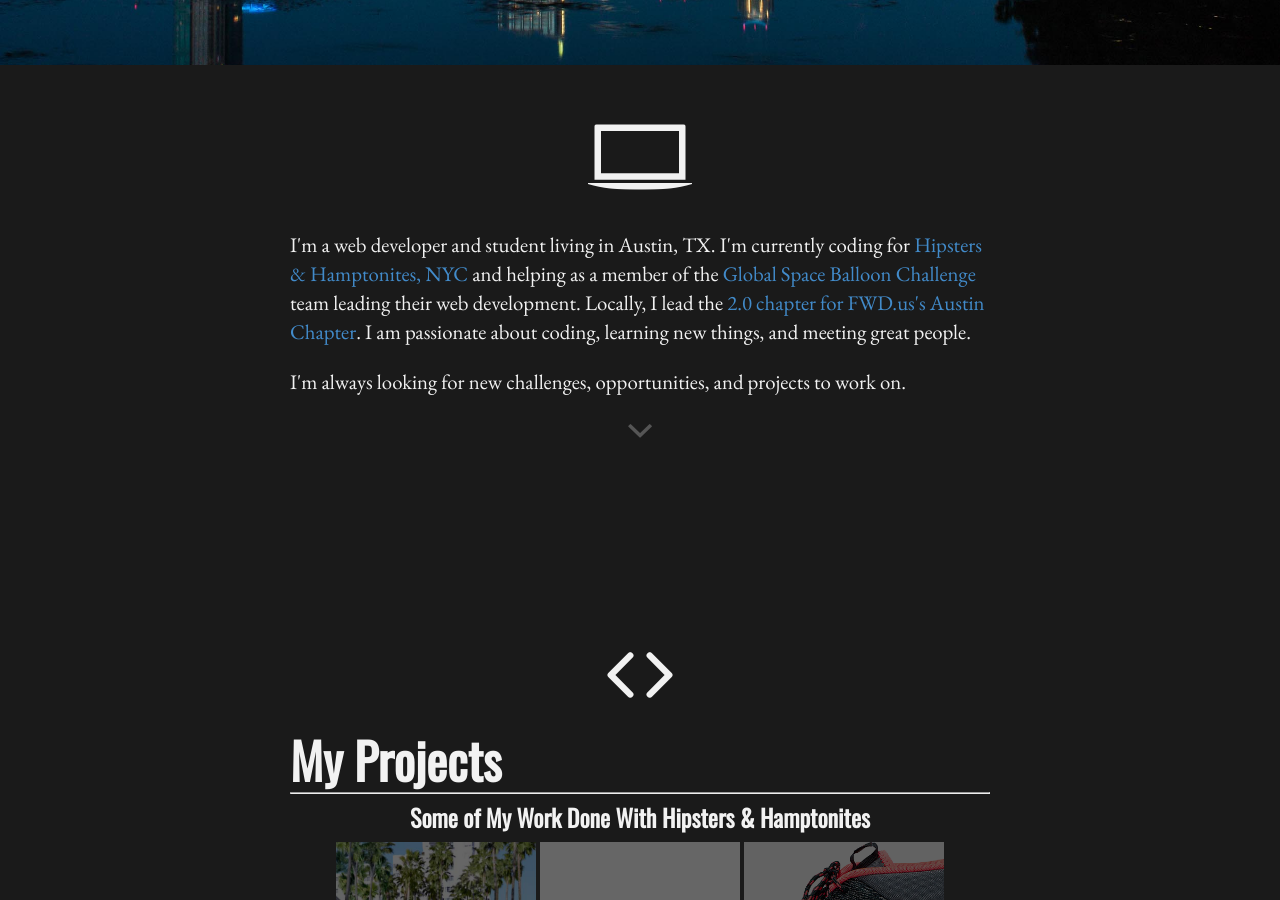
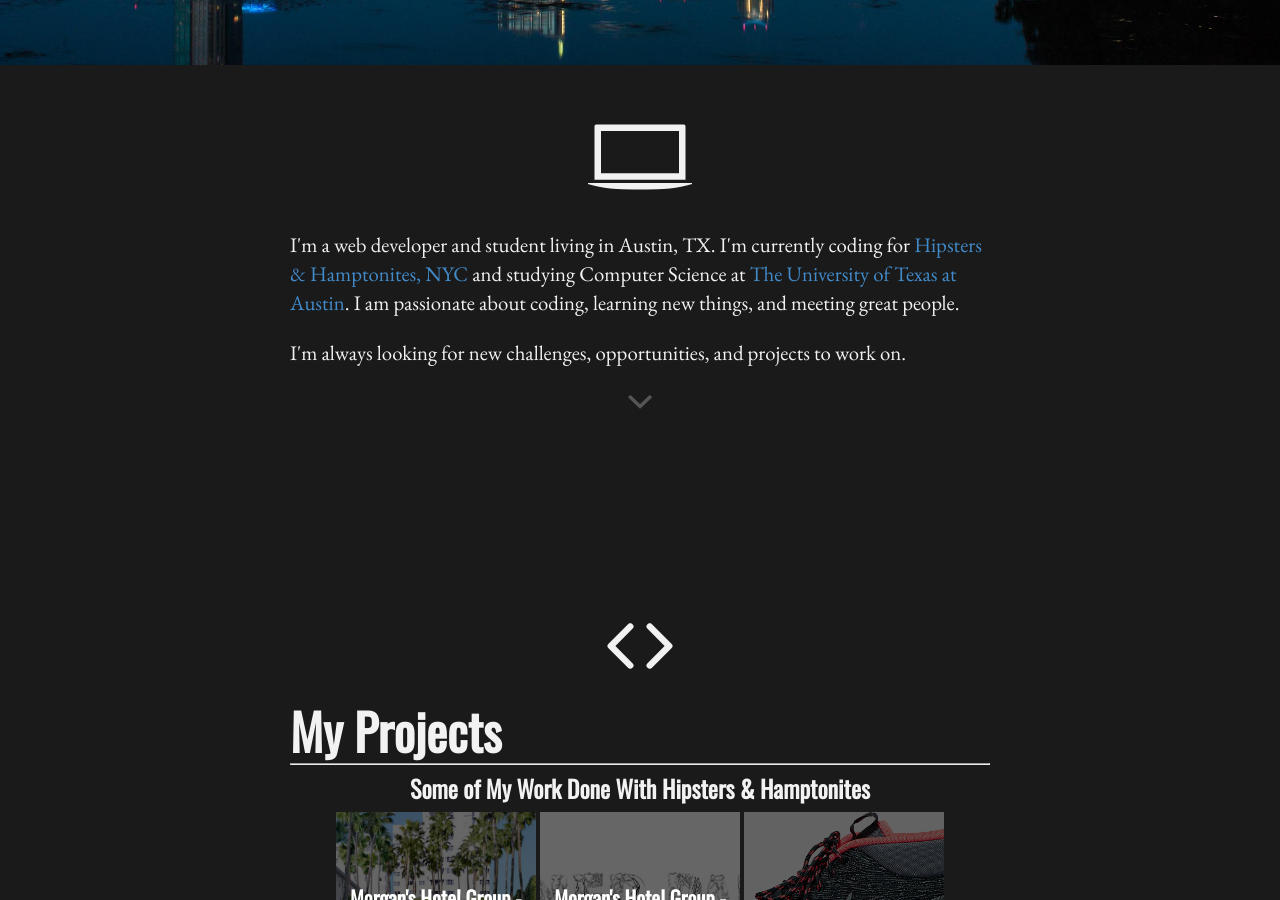
Before and after one commit to simplyluke/simplyluke.github.io, a Jekyll site: the page built from index.html, in a window 1280 px wide and 900 px high, scrolled down 335 px. Built offline with Jekyll 4.4.1, drawn with Linux system fonts in a browser that asks for light colours; some web fonts are replaced; Markdown is read by kramdown in place of the engine named in the settings.

Commit message:
minor updates

```diff
--- a/index.html
+++ b/index.html
@@ -14,7 +14,7 @@ title: Luke Wright
   <div class="inner">
     <section class="about">
       <span class="icon ion-laptop icon-art"></span>
-      <p>I'm a web developer and student living in Austin, TX. I'm currently coding for <a href="http://www.hipstersandhamptonites.com/" target="_blank">Hipsters &amp; Hamptonites, NYC</a> and helping as a member of the <a href="http://www.balloonchallenge.org/" target="_blank">Global Space Balloon Challenge</a> team leading their web development. Locally, I lead the <a href="http://www.fwd.us/chapter_aus" target="_blank">2.0 chapter for FWD.us's Austin Chapter</a>. I am passionate about coding, learning new things, and meeting great people.</p>
+      <p>I'm a web developer and student living in Austin, TX. I'm currently coding for <a href="http://www.hipstersandhamptonites.com/" target="_blank">Hipsters &amp; Hamptonites, NYC</a> and studying Computer Science at <a href="http://www.cs.utexas.edu/" target="_blank">The University of Texas at Austin</a>. I am passionate about coding, learning new things, and meeting great people.</p>
       <p>I'm always looking for new challenges, opportunities, and projects to work on.</p>
       <div class="icon ion-chevron-down icon-nav"></div>
     </section>
```
